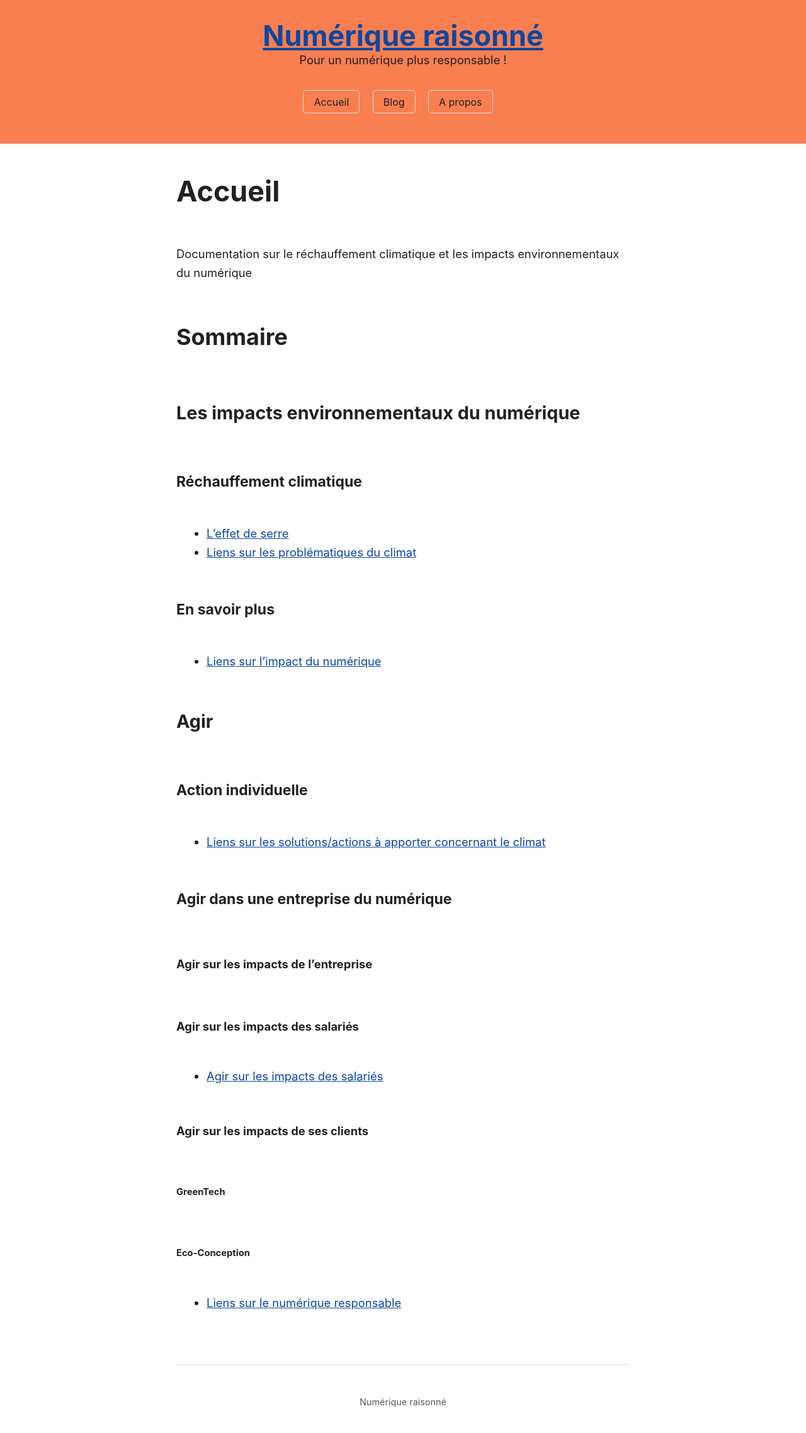
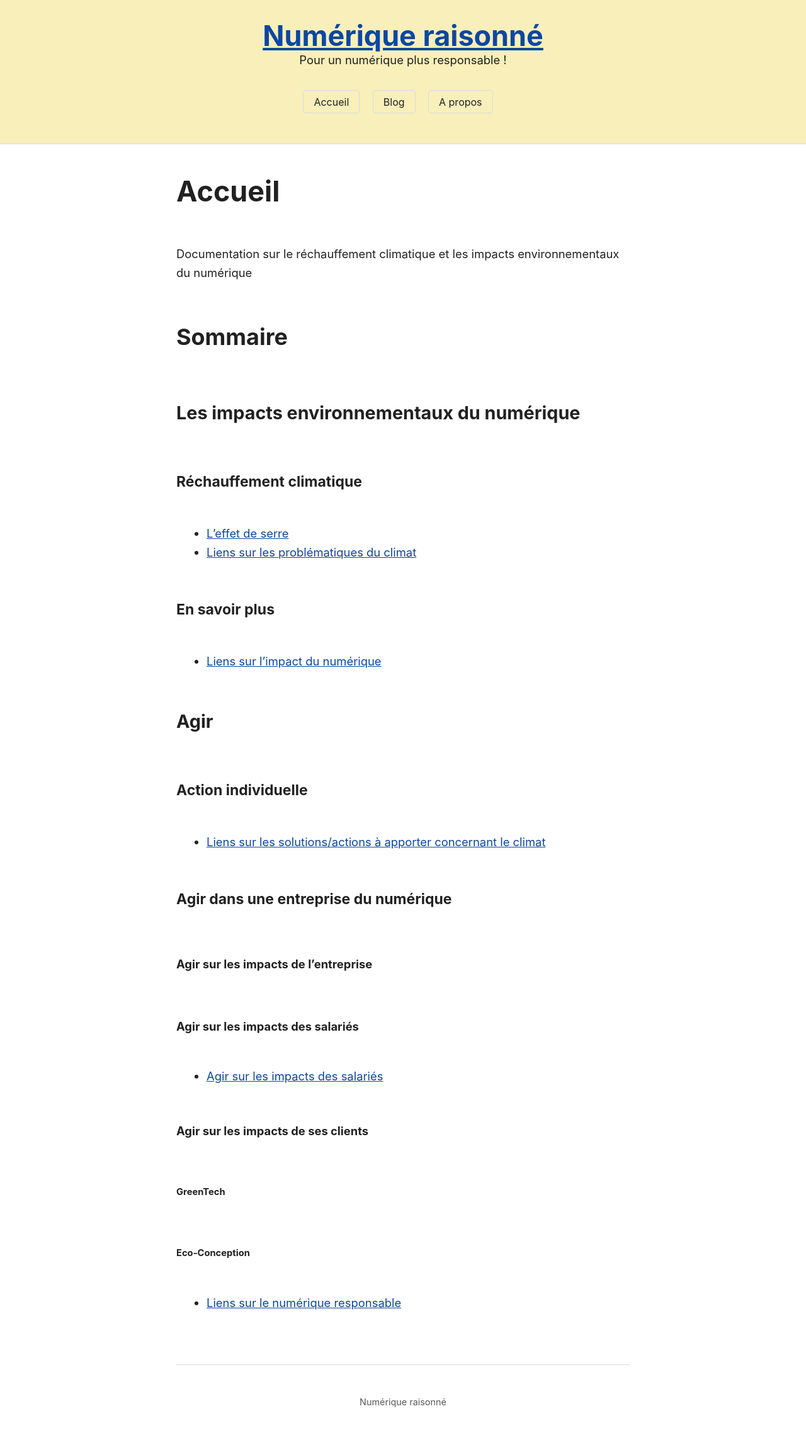
Before and after one commit to Slandais/slandais.github.io, a Jekyll site: the page built from index.md, in a window 1280 px wide. Shown: the whole page at 63% size. Built offline with Jekyll 4.4.1, drawn with Linux system fonts in a browser that asks for light colours.

Commit message:
Update main.scss

```diff
--- a/_sass/main.scss
+++ b/_sass/main.scss
@@ -15,7 +15,7 @@
 
   /* Default (light) theme */
   --bg: #FFF;
-  --accent-bg: #F97F51;
+  --accent-bg: #F8EFBA;
   --text: #212121;
   --text-light: #585858;
   --border: #D8DAE1;
```
